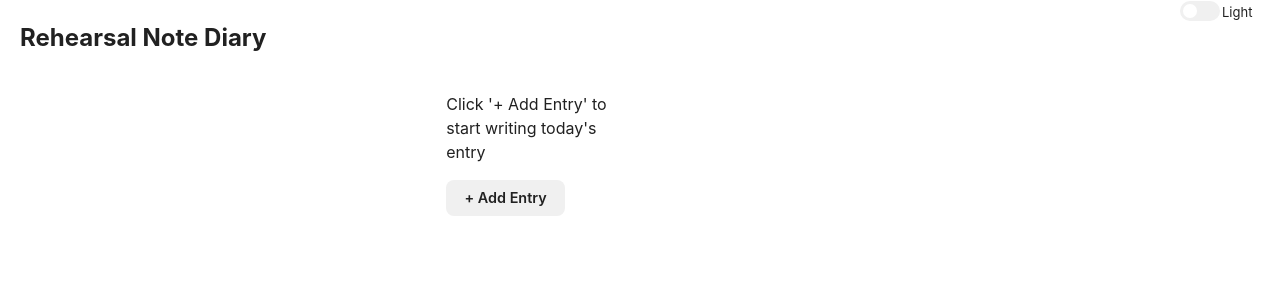
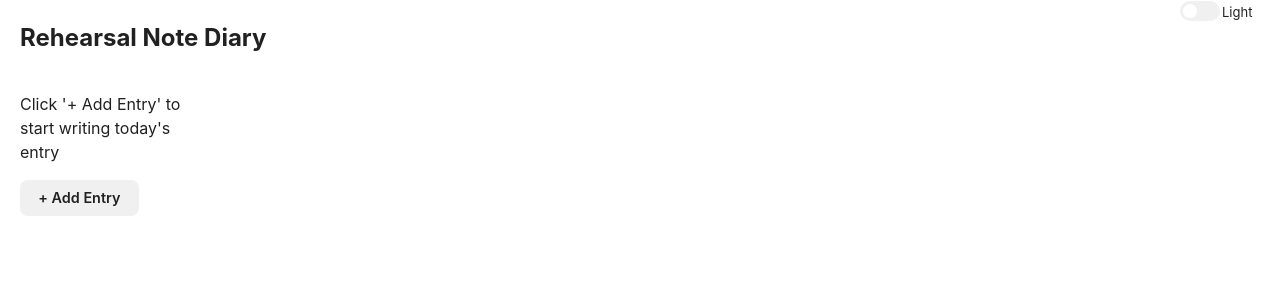
Before and after one commit to boblete/rehearsal-notebook, a React (Vite) app: page / in a window 1280 px wide. Shown: the top 300 px of the page. Built offline with nearby package versions, Linux system fonts and the light colour scheme.

Commit message:
fixed sidebar placement

```diff
--- a/src/App.css
+++ b/src/App.css
@@ -64,7 +64,7 @@
 
 .app-container {
   display: flex;
-  flex-direction: row-reverse; /* Reverse the direction to put dates on the right */
+
   justify-content: space-between;
   width: 100%;
 }
```
